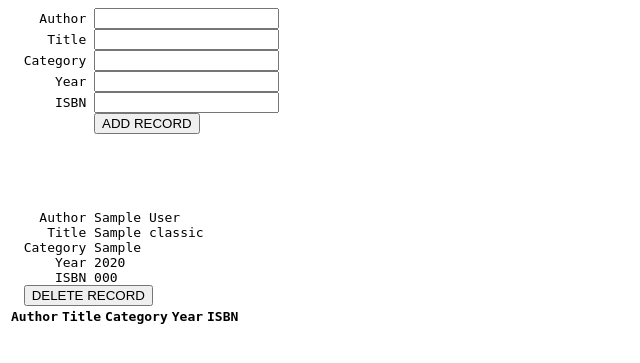
After one commit to DrBAC/PHP-WRS, a PHP site: page /SQLInsert_Example.php in a window 1280 px wide. The commit adds this page. Shown: the top 363 px of the page, without its empty margins (0-640 px from the left). Run offline with PHP 8.4, Linux system fonts and the light colour scheme; tables that the repository leaves empty or names only in its code hold one stand-in row (values such as "Sample post"); lists and menus that the app fills with data are empty.

Commit message:
Early updating
formatting of html to output a table

```diff
--- /dev/null
+++ b/SQLInsert_Example.php
@@ -0,0 +1,182 @@
+<?php // SQLInsert_Example.php
+
+
+//-------------------------------------------------------------------------------
+
+require_once 'login.php';
+//  pulls in login file
+
+$conn = new mysqli($hn, $un, $pw, $db);
+//  creates $conn object - new instance of mysqli method; values retreived from login file
+
+if ($conn->connect_error) die($conn->connect_error);
+//  error checking done on last line - if connect error has a value, this is passed to $conn, which calls the die function (basically means can't connect to the desired database)
+
+//-------------------------------------------------------------------------------
+
+// looks at if $_POST has been set for 'delete' and 'isbn' -- ie has the DELETE RECORD been selected??
+
+if (isset($_POST['delete']) && isset($_POST['isbn']))
+{
+
+// gets isbn num from the relevant entry and assigns to $isbn
+$isbn   = get_post($conn, 'isbn');
+
+// creates $query variable whish is a SQL call to remove based on the $isbn value
+$query  = "DELETE FROM classics WHERE isbn='$isbn'";
+
+// assigns result of
+$result = $conn->query($query);
+
+if (!$result) echo "DELETE failed: $query<br>" . $conn->error . "<br><br>";
+  }
+//
+
+//--------------------------------------------------------------------------------
+
+// this section looks into the ADDING RECORD form area by a series of ISSET calls
+// here an array called $_POST is filled with the relevant form-completed info
+
+if (isset($_POST['author'])   &&
+isset($_POST['title'])    &&
+isset($_POST['category']) &&
+isset($_POST['year'])     &&
+isset($_POST['isbn']))
+
+{
+$author   = get_post($conn, 'author');
+$title    = get_post($conn, 'title');
+$category = get_post($conn, 'category');
+$year     = get_post($conn, 'year');
+$isbn     = get_post($conn, 'isbn');
+$query    = "INSERT INTO classics VALUES" . "('$author', '$title', '$category', '$year', '$isbn')";
+$result   = $conn->query($query);
+if (!$result) echo "INSERT failed: $query<br>" . $conn->error . "<br><br>";
+  }
+
+//--------------------------------------------------------------------------------
+
+
+		//*******        INPUT FORM AT TOP OF SHEET      *******//
+
+ echo <<<_END
+
+  <form action="SQLInsert_Example.php" method="post">
+
+  <pre>
+    Author <input type="text" name="author">
+     Title <input type="text" name="title">
+  Category <input type="text" name="category">
+      Year <input type="text" name="year">
+      ISBN <input type="text" name="isbn">
+           <input type="submit" value="ADD RECORD">
+  </pre>
+  </form>
+
+_END;
+
+// form is set up as POST - avoids sending data thru the browser address bar!!!
+
+/*
+echo <<<_END
+
+<pre><form action="SQLInsert_Example.php" method="post">
+	<table>
+		<tr>
+			<th>Property</th>
+			<th>Input</th>
+		</tr>
+		<tr>
+			<td> Author </td>
+			<td> <input type="text" name="author"> </td>
+		</tr>
+		<tr>
+			<td> Title </td>
+			<td> <input type="text" name="title"></td>
+		</tr>
+		<tr>
+			<td> Category </td>
+			<td> <input type="text" name="category"> </td>
+		</tr>
+		<tr>
+			<td> Year </td>
+			<td> <input type="text" name="year"> </td>
+		</tr>
+		<tr>
+			<td> ISBN </td>
+			<td> <input type="text" name="isbn"> </td>
+		</tr>
+		<tr>
+			<td> --- </td>
+			<td> <input type="submit" value="ADD RECORD"> </td>
+		</tr>
+
+  </form></pre>
+_END;
+*/
+
+//--------------------------------------------------------------------------------
+
+// initiates some variables to hold the query and the result
+$query  = "SELECT * FROM classics";
+$result = $conn->query($query);
+
+// if no result,  kills the program and yields the error
+if (!$result) die ("Database access failed: " . $conn->error);
+
+// num_rows is passed as $result, also $rows
+$rows = $result->num_rows;
+
+//--------------------------------------------------------------------------------
+
+for ($j = 0 ; $j < $rows ; ++$j)
+{
+$result->data_seek($j);
+$row = $result->fetch_array(MYSQLI_ASSOC);
+
+echo <<<_END
+
+  <pre>
+
+ <table>
+		<tr>
+			<th>Author</th>
+			<th>Title</th>
+			<th>Category</th>
+			<th>Year</th>
+			<th>ISBN</th>
+		</tr>
+
+    Author $row[author]
+     Title $row[title]
+  Category $row[category]
+      Year $row[year]
+      ISBN $row[isbn]
+  </pre>
+
+  <form action="SQLInsert_Example.php" method="post">
+  <input type="hidden" name="delete" value="yes">
+  <input type="hidden" name="isbn" value="$row[isbn]">
+  <input type="submit" value="DELETE RECORD"></form>
+
+_END;
+}
+
+
+//--------------------------------------------------------------------------------
+
+// closes objects which otherwise would have lots of memory stored within them
+
+  $result->close();
+  $conn->close();
+
+//--------------------------------------------------------------------------------
+
+ // THIS FUNCTION REMOVES ANY DODGY CHARS FROM HACKERS GETTING THRU
+
+  function get_post($conn, $var)
+  {
+    return $conn->real_escape_string($_POST[$var]);
+  }
+
+?>
--- a/dropdown_test_CPI.php
+++ b/dropdown_test_CPI.php
@@ -9,7 +9,7 @@ if (!$conn) {
 }
 ?>
 
-    <div class="label">Select Author:</div>
+    <div class="label">Select Process:</div>
 
     <select name="names">
     <option value = "">---Select---</option>
@@ -17,7 +17,7 @@ if (!$conn) {
     $queryusers = "SELECT `PROCESS_DESC` FROM `steps_ID` ";
     $conn = mysqli_query($conn, $queryusers);
     while ( $d=mysqli_fetch_assoc($conn)) {
-      echo "<option value='{".$d['author']."}'>".$d['author']."</option>";
+      echo "<option value='{".$d['PROCESS_DESC']."}'>".$d['PROCESS_DESC']."</option>";
     }
     ?>
       </select>
```
Also changed, not shown: Cats1.php (added, +16 -0 lines), Cats2.php (added, +24 -0 lines), Cats3.php (added, +9 -0 lines), Cats4.php (added, +24 -0 lines), sql_Proc_draft.php (+45 -28 lines), fetchrow.php (line endings or trailing spaces).
